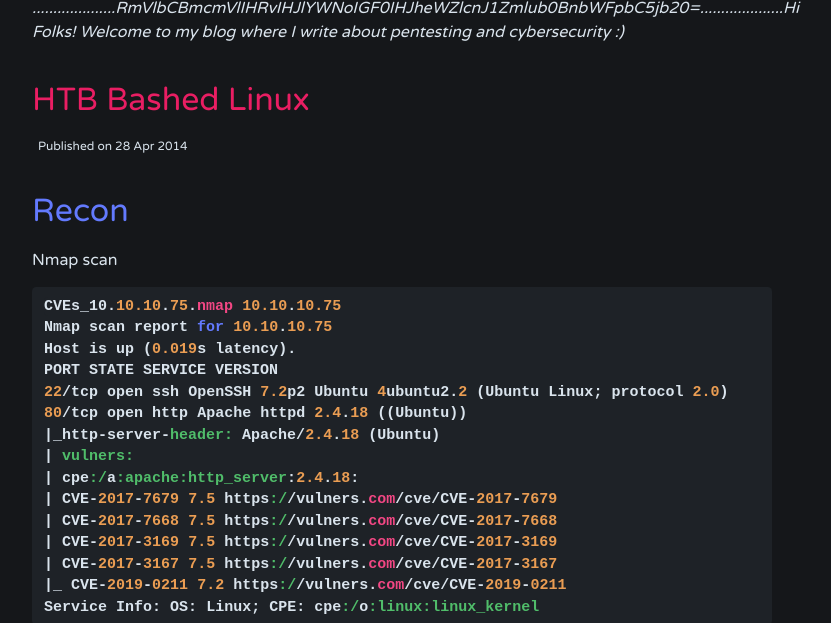
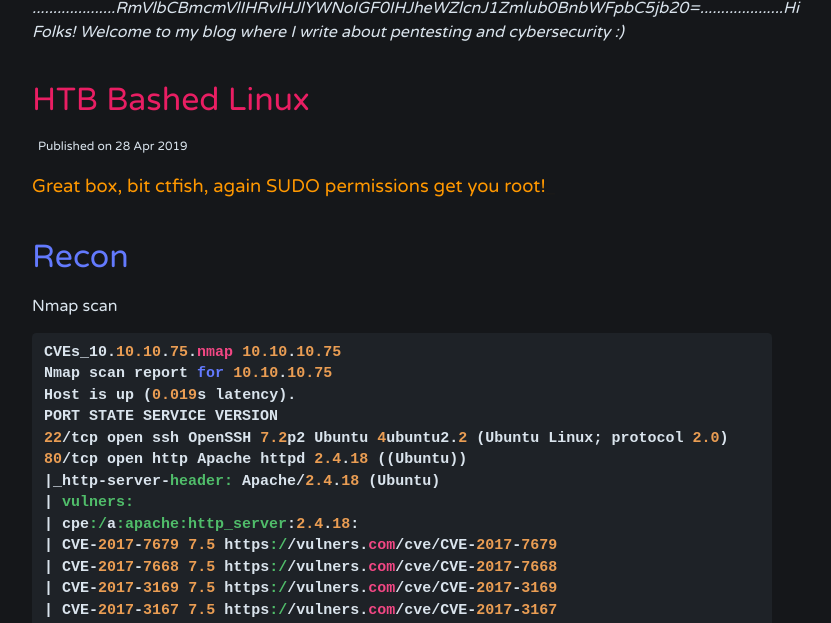
Before and after one commit to Rayferrufino/Rayferrufino.github.io, a Jekyll site: the page built from _posts/2019-04-28-HBTNibble.md, in a window 1280 px wide and 900 px high, cut to the strip 277-900 px from the top of the window. Shown: the whole strip, without its empty margins (238-1069 px from the left). Built offline with Jekyll 4.4.1, drawn with Linux system fonts in a browser that asks for light colours; comment, search, counter and statistics services are not loaded.

Commit message:
Update and rename 2014-04-28-HBTNibble.md to 2019-04-28-HBTNibble.md

```diff
--- a/_posts/2014-04-28-HBTNibble.md
+++ b/_posts/2019-04-28-HBTNibble.md
@@ -1,8 +1,8 @@
 ---
 layout: post
 title:  "HTB Bashed Linux"
-description :
-tags:
+description : Great box, bit ctfish, again SUDO permissions get you root!
+tags: HTB, sudo, python
 ---
 
 # Recon
```
